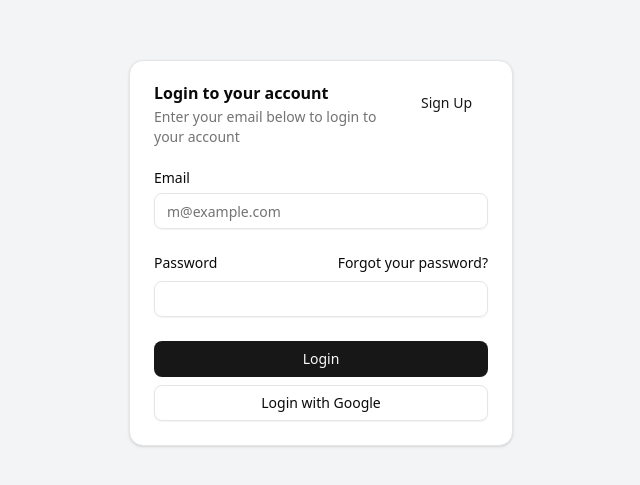
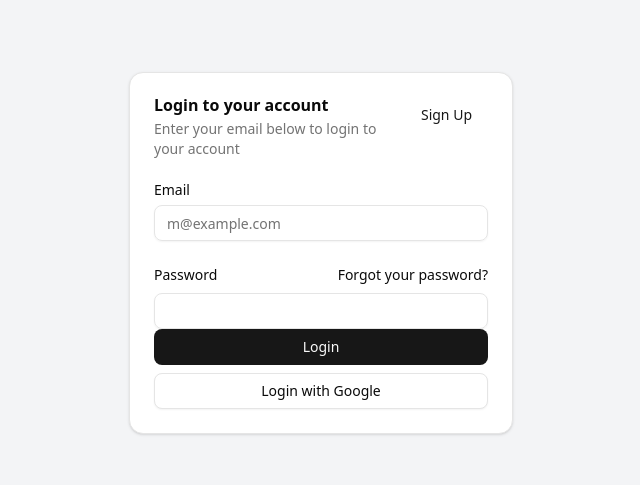
Before and after one commit to dev-gabut/buyzaar, a Next.js app: page /login in a window 1280 px wide. Shown: the part 147-632 px from the top of the page, without its empty margins (319-959 px from the left). Built offline with nearby package versions, Linux system fonts and the light colour scheme.

Commit message:
Fixing critical bug

```diff
--- a/src/app/login/page.tsx
+++ b/src/app/login/page.tsx
@@ -24,8 +24,8 @@ export default function LoginPage() {
             <Button variant="link">Sign Up</Button>
           </CardAction>
         </CardHeader>
+        <form>
           <CardContent>
-          <form>
             <div className="flex flex-col gap-6">
               <div className="grid gap-2">
                 <Label htmlFor="email">Email</Label>
@@ -49,7 +49,6 @@ export default function LoginPage() {
                 <Input id="password" type="password" required />
               </div>
             </div>
-          </form>
           </CardContent>
           <CardFooter className="flex-col gap-2">
             <Button type="submit" className="w-full">
@@ -59,6 +58,7 @@ export default function LoginPage() {
               Login with Google
             </Button>
           </CardFooter>
+        </form>
       </Card>
     </div>
   );
--- a/src/app/register/page.tsx
+++ b/src/app/register/page.tsx
@@ -21,8 +21,8 @@ export default function RegisterPage() {
             Enter your email below to register to your account
           </CardDescription>
         </CardHeader>
+        <form>
           <CardContent>
-          <form>
             <div className="flex flex-col gap-6">
               <div className="grid gap-2">
                 <Label htmlFor="email">Email</Label>
@@ -40,13 +40,13 @@ export default function RegisterPage() {
                 <Input id="password" type="password" required />
               </div>
             </div>
-          </form>
           </CardContent>
           <CardFooter className="flex-col gap-2">
             <Button type="submit" className="w-full">
               Register
             </Button>
           </CardFooter>
+        </form>
       </Card>
     </div>
   );
```
Lines whose indentation alone changed are shown as unchanged.
